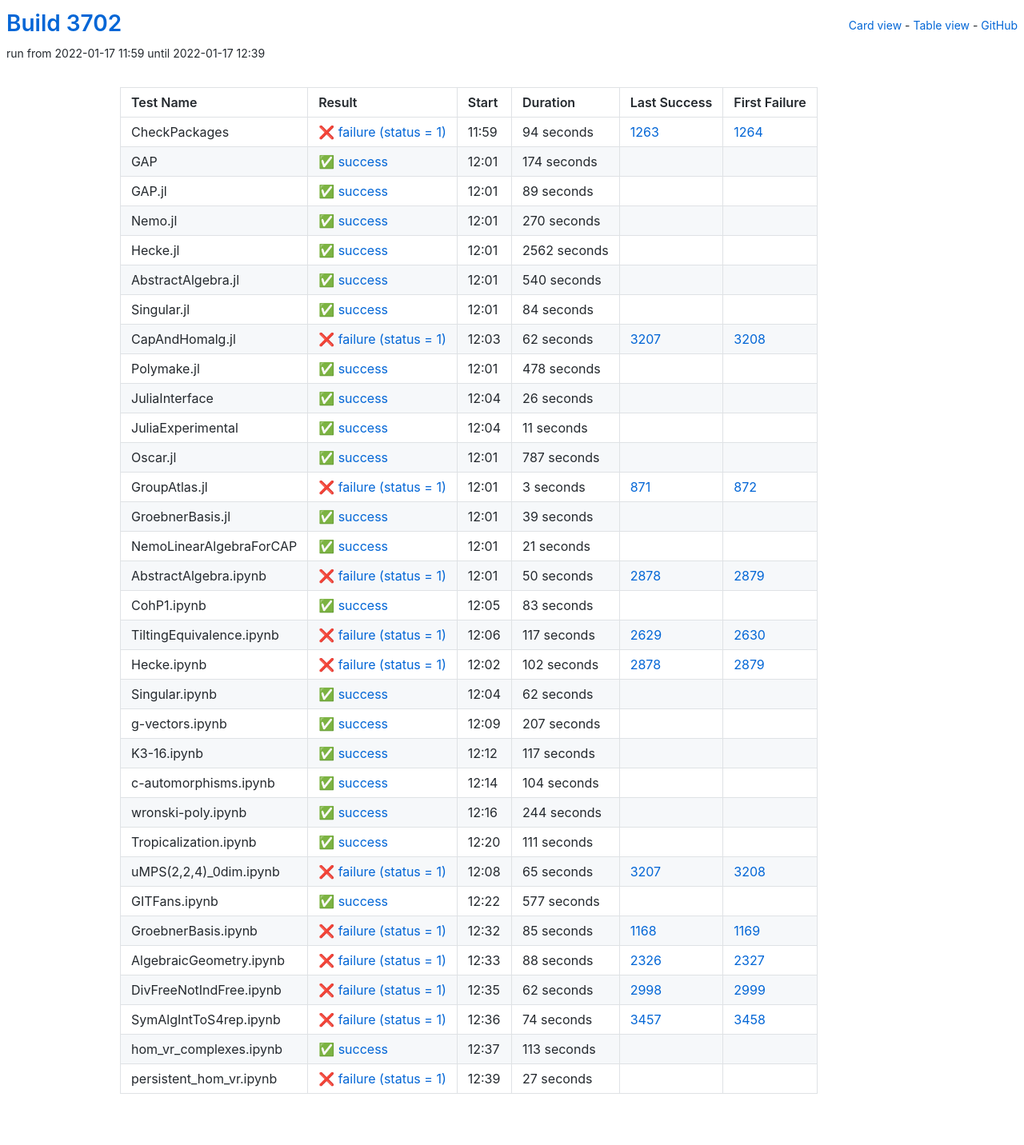
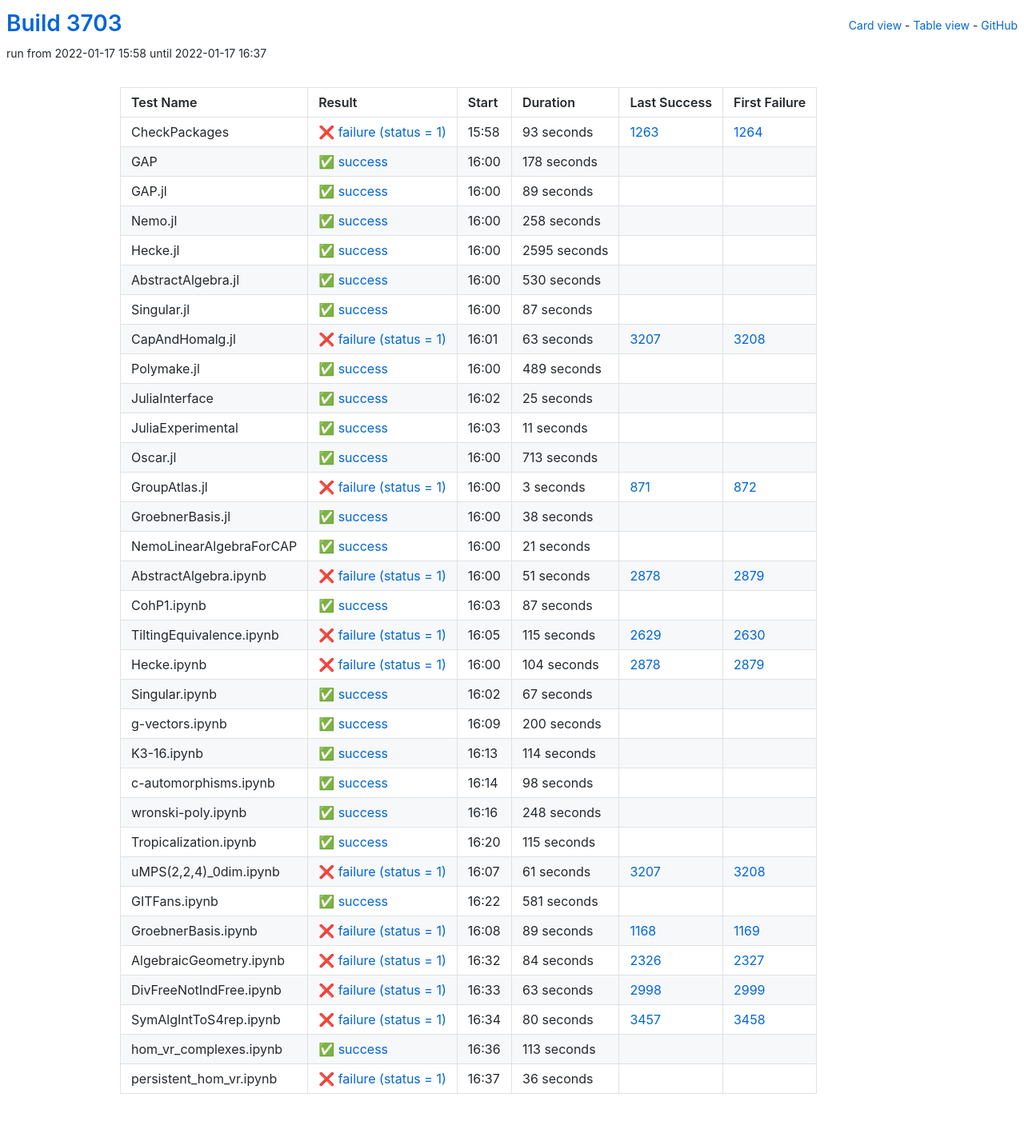
Before and after one commit to oscar-system/oscar-ci-status-stable, a Jekyll site: the page built from table.html, in a window 1280 px wide. Shown: the whole page at 80% size. Built offline with Jekyll 4.4.1, drawn with Linux system fonts in a browser that asks for light colours.

Commit message:
Build #3703

```diff
--- a/_data/ci.yml
+++ b/_data/ci.yml
@@ -1,6 +1,6 @@
 ---
-build: 3702
-build_url: https://oscarci.mathematik.uni-kl.de/job/oscar-stable/3702/
+build: 3703
+build_url: https://oscarci.mathematik.uni-kl.de/job/oscar-stable/3703/
 job: oscar-stable
 organization: oscar-system
 repo: oscar-ci-status-stable
@@ -8,32 +8,32 @@ repourl: https://github.com/oscar-system/oscar-ci-status-stable
 tests:
 - name: CheckPackages
   id: checkpackages
-  log: https://oscarci.mathematik.uni-kl.de/job/oscar-stable/3702/artifact/logs/build-3702/CheckPackages.log
-  start: 2022-01-17 11:59
+  log: https://oscarci.mathematik.uni-kl.de/job/oscar-stable/3703/artifact/logs/build-3703/CheckPackages.log
+  start: 2022-01-17 15:58
   success: false
   exitcode: 1
   status: failure
-  duration: 94
+  duration: 93
   last_success: 1263
   last_success_url: https://oscarci.mathematik.uni-kl.de/job/oscar-stable/1263/
   first_failure: 1264
   first_failure_url: https://oscarci.mathematik.uni-kl.de/job/oscar-stable/1264/
 - name: GAP
   id: gap
-  log: https://oscarci.mathematik.uni-kl.de/job/oscar-stable/3702/artifact/logs/build-3702/GAP.log
-  start: 2022-01-17 12:01
+  log: https://oscarci.mathematik.uni-kl.de/job/oscar-stable/3703/artifact/logs/build-3703/GAP.log
+  start: 2022-01-17 16:00
   success: true
   exitcode: 0
   status: success
-  duration: 174
+  duration: 178
   last_success: false
   last_success_url:
   first_failure: false
   first_failure_url:
 - name: GAP.jl
   id: gap-jl
-  log: https://oscarci.mathematik.uni-kl.de/job/oscar-stable/3702/artifact/logs/build-3702/GAP.jl.log
-  start: 2022-01-17 12:01
+  log: https://oscarci.mathematik.uni-kl.de/job/oscar-stable/3703/artifact/logs/build-3703/GAP.jl.log
+  start: 2022-01-17 16:00
   success: true
   exitcode: 0
   status: success
@@ -44,92 +44,92 @@ tests:
   first_failure_url:
 - name: Nemo.jl
   id: nemo-jl
-  log: https://oscarci.mathematik.uni-kl.de/job/oscar-stable/3702/artifact/logs/build-3702/Nemo.jl.log
-  start: 2022-01-17 12:01
+  log: https://oscarci.mathematik.uni-kl.de/job/oscar-stable/3703/artifact/logs/build-3703/Nemo.jl.log
+  start: 2022-01-17 16:00
   success: true
   exitcode: 0
   status: success
-  duration: 270
+  duration: 258
   last_success: false
   last_success_url:
   first_failure: false
   first_failure_url:
 - name: Hecke.jl
   id: hecke-jl
-  log: https://oscarci.mathematik.uni-kl.de/job/oscar-stable/3702/artifact/logs/build-3702/Hecke.jl.log
-  start: 2022-01-17 12:01
+  log: https://oscarci.mathematik.uni-kl.de/job/oscar-stable/3703/artifact/logs/build-3703/Hecke.jl.log
+  start: 2022-01-17 16:00
   success: true
   exitcode: 0
   status: success
-  duration: 2562
+  duration: 2595
   last_success: false
   last_success_url:
   first_failure: false
   first_failure_url:
 - name: AbstractAlgebra.jl
   id: abstractalgebra-jl
-  log: https://oscarci.mathematik.uni-kl.de/job/oscar-stable/3702/artifact/logs/build-3702/AbstractAlgebra.jl.log
-  start: 2022-01-17 12:01
+  log: https://oscarci.mathematik.uni-kl.de/job/oscar-stable/3703/artifact/logs/build-3703/AbstractAlgebra.jl.log
+  start: 2022-01-17 16:00
   success: true
   exitcode: 0
   status: success
-  duration: 540
+  duration: 530
   last_success: false
   last_success_url:
   first_failure: false
   first_failure_url:
 - name: Singular.jl
   id: singular-jl
-  log: https://oscarci.mathematik.uni-kl.de/job/oscar-stable/3702/artifact/logs/build-3702/Singular.jl.log
-  start: 2022-01-17 12:01
+  log: https://oscarci.mathematik.uni-kl.de/job/oscar-stable/3703/artifact/logs/build-3703/Singular.jl.log
+  start: 2022-01-17 16:00
   success: true
   exitcode: 0
   status: success
-  duration: 84
+  duration: 87
   last_success: false
   last_success_url:
   first_failure: false
   first_failure_url:
 - name: CapAndHomalg.jl
   id: capandhomalg-jl
-  log: https://oscarci.mathematik.uni-kl.de/job/oscar-stable/3702/artifact/logs/build-3702/CapAndHomalg.jl.log
-  start: 2022-01-17 12:03
+  log: https://oscarci.mathematik.uni-kl.de/job/oscar-stable/3703/artifact/logs/build-3703/CapAndHomalg.jl.log
+  start: 2022-01-17 16:01
   success: false
   exitcode: 1
   status: failure
-  duration: 62
+  duration: 63
   last_success: 3207
   last_success_url: https://oscarci.mathematik.uni-kl.de/job/oscar-stable/3207/
   first_failure: 3208
   first_failure_url: https://oscarci.mathematik.uni-kl.de/job/oscar-stable/3208/
 - name: Polymake.jl
   id: polymake-jl
-  log: https://oscarci.mathematik.uni-kl.de/job/oscar-stable/3702/artifact/logs/build-3702/Polymake.jl.log
-  start: 2022-01-17 12:01
+  log: https://oscarci.mathematik.uni-kl.de/job/oscar-stable/3703/artifact/logs/build-3703/Polymake.jl.log
+  start: 2022-01-17 16:00
   success: true
   exitcode: 0
   status: success
-  duration: 478
+  duration: 489
   last_success: false
   last_success_url:
   first_failure: false
   first_failure_url:
 - name: JuliaInterface
   id: juliainterface
-  log: https://oscarci.mathematik.uni-kl.de/job/oscar-stable/3702/artifact/logs/build-3702/JuliaInterface.log
-  start: 2022-01-17 12:04
+  log: https://oscarci.mathematik.uni-kl.de/job/oscar-stable/3703/artifact/logs/build-3703/JuliaInterface.log
+  start: 2022-01-17 16:02
   success: true
   exitcode: 0
   status: success
-  duration: 26
+  duration: 25
   last_success: false
   last_success_url:
   first_failure: false
   first_failure_url:
 - name: JuliaExperimental
   id: juliaexperimental
-  log: https://oscarci.mathematik.uni-kl.de/job/oscar-stable/3702/artifact/logs/build-3702/JuliaExperimental.log
-  start: 2022-01-17 12:04
+  log: https://oscarci.mathematik.uni-kl.de/job/oscar-stable/3703/artifact/logs/build-3703/JuliaExperimental.log
+  start: 2022-01-17 16:03
   success: true
   exitcode: 0
   status: success
@@ -140,20 +140,20 @@ tests:
   first_failure_url:
 - name: Oscar.jl
   id: oscar-jl
-  log: https://oscarci.mathematik.uni-kl.de/job/oscar-stable/3702/artifact/logs/build-3702/Oscar.jl.log
-  start: 2022-01-17 12:01
+  log: https://oscarci.mathematik.uni-kl.de/job/oscar-stable/3703/artifact/logs/build-3703/Oscar.jl.log
+  start: 2022-01-17 16:00
   success: true
   exitcode: 0
   status: success
-  duration: 787
+  duration: 713
   last_success: false
   last_success_url:
   first_failure: false
   first_failure_url:
 - name: GroupAtlas.jl
   id: groupatlas-jl
-  log: https://oscarci.mathematik.uni-kl.de/job/oscar-stable/3702/artifact/logs/build-3702/GroupAtlas.jl.log
-  start: 2022-01-17 12:01
+  log: https://oscarci.mathematik.uni-kl.de/job/oscar-stable/3703/artifact/logs/build-3703/GroupAtlas.jl.log
+  start: 2022-01-17 16:00
   success: false
   exitcode: 1
   status: failure
@@ -164,20 +164,20 @@ tests:
   first_failure_url: https://oscarci.mathematik.uni-kl.de/job/oscar-stable/872/
 - name: GroebnerBasis.jl
   id: groebnerbasis-jl
-  log: https://oscarci.mathematik.uni-kl.de/job/oscar-stable/3702/artifact/logs/build-3702/GroebnerBasis.jl.log
-  start: 2022-01-17 12:01
+  log: https://oscarci.mathematik.uni-kl.de/job/oscar-stable/3703/artifact/logs/build-3703/GroebnerBasis.jl.log
+  start: 2022-01-17 16:00
   success: true
   exitcode: 0
   status: success
-  duration: 39
+  duration: 38
   last_success: false
   last_success_url:
   first_failure: false
   first_failure_url:
 - name: NemoLinearAlgebraForCAP
   id: nemolinearalgebraforcap
-  log: https://oscarci.mathematik.uni-kl.de/job/oscar-stable/3702/artifact/logs/build-3702/NemoLinearAlgebraForCAP.log
-  start: 2022-01-17 12:01
+  log: https://oscarci.mathematik.uni-kl.de/job/oscar-stable/3703/artifact/logs/build-3703/NemoLinearAlgebraForCAP.log
+  start: 2022-01-17 16:00
   success: true
   exitcode: 0
   status: success
@@ -188,200 +188,200 @@ tests:
   first_failure_url:
 - name: AbstractAlgebra.ipynb
   id: abstractalgebra-ipynb
-  log: https://oscarci.mathematik.uni-kl.de/job/oscar-stable/3702/artifact/logs/build-3702/AbstractAlgebra.ipynb.log
-  start: 2022-01-17 12:01
+  log: https://oscarci.mathematik.uni-kl.de/job/oscar-stable/3703/artifact/logs/build-3703/AbstractAlgebra.ipynb.log
+  start: 2022-01-17 16:00
   success: false
   exitcode: 1
   status: failure
-  duration: 50
+  duration: 51
   last_success: 2878
   last_success_url: https://oscarci.mathematik.uni-kl.de/job/oscar-stable/2878/
   first_failure: 2879
   first_failure_url: https://oscarci.mathematik.uni-kl.de/job/oscar-stable/2879/
 - name: CohP1.ipynb
   id: cohp1-ipynb
-  log: https://oscarci.mathematik.uni-kl.de/job/oscar-stable/3702/artifact/logs/build-3702/CohP1.ipynb.log
-  start: 2022-01-17 12:05
+  log: https://oscarci.mathematik.uni-kl.de/job/oscar-stable/3703/artifact/logs/build-3703/CohP1.ipynb.log
+  start: 2022-01-17 16:03
   success: true
   exitcode: 0
   status: success
-  duration: 83
+  duration: 87
   last_success: false
   last_success_url:
   first_failure: false
   first_failure_url:
 - name: TiltingEquivalence.ipynb
   id: tiltingequivalence-ipynb
-  log: https://oscarci.mathematik.uni-kl.de/job/oscar-stable/3702/artifact/logs/build-3702/TiltingEquivalence.ipynb.log
-  start: 2022-01-17 12:06
+  log: https://oscarci.mathematik.uni-kl.de/job/oscar-stable/3703/artifact/logs/build-3703/TiltingEquivalence.ipynb.log
+  start: 2022-01-17 16:05
   success: false
   exitcode: 1
   status: failure
-  duration: 117
+  duration: 115
   last_success: 2629
   last_success_url: https://oscarci.mathematik.uni-kl.de/job/oscar-stable/2629/
   first_failure: 2630
   first_failure_url: https://oscarci.mathematik.uni-kl.de/job/oscar-stable/2630/
 - name: Hecke.ipynb
   id: hecke-ipynb
-  log: https://oscarci.mathematik.uni-kl.de/job/oscar-stable/3702/artifact/logs/build-3702/Hecke.ipynb.log
-  start: 2022-01-17 12:02
+  log: https://oscarci.mathematik.uni-kl.de/job/oscar-stable/3703/artifact/logs/build-3703/Hecke.ipynb.log
+  start: 2022-01-17 16:00
   success: false
   exitcode: 1
   status: failure
-  duration: 102
+  duration: 104
   last_success: 2878
   last_success_url: https://oscarci.mathematik.uni-kl.de/job/oscar-stable/2878/
   first_failure: 2879
   first_failure_url: https://oscarci.mathematik.uni-kl.de/job/oscar-stable/2879/
 - name: Singular.ipynb
   id: singular-ipynb
-  log: https://oscarci.mathematik.uni-kl.de/job/oscar-stable/3702/artifact/logs/build-3702/Singular.ipynb.log
-  start: 2022-01-17 12:04
+  log: https://oscarci.mathematik.uni-kl.de/job/oscar-stable/3703/artifact/logs/build-3703/Singular.ipynb.log
+  start: 2022-01-17 16:02
   success: true
   exitcode: 0
   status: success
-  duration: 62
+  duration: 67
   last_success: false
   last_success_url:
   first_failure: false
   first_failure_url:
 - name: g-vectors.ipynb
   id: g-vectors-ipynb
-  log: https://oscarci.mathematik.uni-kl.de/job/oscar-stable/3702/artifact/logs/build-3702/g-vectors.ipynb.log
-  start: 2022-01-17 12:09
+  log: https://oscarci.mathematik.uni-kl.de/job/oscar-stable/3703/artifact/logs/build-3703/g-vectors.ipynb.log
+  start: 2022-01-17 16:09
   success: true
   exitcode: 0
   status: success
-  duration: 207
+  duration: 200
   last_success: false
   last_success_url:
   first_failure: false
   first_failure_url:
 - name: K3-16.ipynb
   id: k3-16-ipynb
-  log: https://oscarci.mathematik.uni-kl.de/job/oscar-stable/3702/artifact/logs/build-3702/K3-16.ipynb.log
-  start: 2022-01-17 12:12
+  log: https://oscarci.mathematik.uni-kl.de/job/oscar-stable/3703/artifact/logs/build-3703/K3-16.ipynb.log
+  start: 2022-01-17 16:13
   success: true
   exitcode: 0
   status: success
-  duration: 117
+  duration: 114
   last_success: false
   last_success_url:
   first_failure: false
   first_failure_url:
 - name: c-automorphisms.ipynb
   id: c-automorphisms-ipynb
-  log: https://oscarci.mathematik.uni-kl.de/job/oscar-stable/3702/artifact/logs/build-3702/c-automorphisms.ipynb.log
-  start: 2022-01-17 12:14
+  log: https://oscarci.mathematik.uni-kl.de/job/oscar-stable/3703/artifact/logs/build-3703/c-automorphisms.ipynb.log
+  start: 2022-01-17 16:14
   success: true
   exitcode: 0
   status: success
-  duration: 104
+  duration: 98
   last_success: false
   last_success_url:
   first_failure: false
   first_failure_url:
 - name: wronski-poly.ipynb
   id: wronski-poly-ipynb
-  log: https://oscarci.mathematik.uni-kl.de/job/oscar-stable/3702/artifact/logs/build-3702/wronski-poly.ipynb.log
-  start: 2022-01-17 12:16
+  log: https://oscarci.mathematik.uni-kl.de/job/oscar-stable/3703/artifact/logs/build-3703/wronski-poly.ipynb.log
+  start: 2022-01-17 16:16
   success: true
   exitcode: 0
   status: success
-  duration: 244
+  duration: 248
   last_success: false
   last_success_url:
   first_failure: false
   first_failure_url:
 - name: Tropicalization.ipynb
   id: tropicalization-ipynb
-  log: https://oscarci.mathematik.uni-kl.de/job/oscar-stable/3702/artifact/logs/build-3702/Tropicalization.ipynb.log
-  start: 2022-01-17 12:20
+  log: https://oscarci.mathematik.uni-kl.de/job/oscar-stable/3703/artifact/logs/build-3703/Tropicalization.ipynb.log
+  start: 2022-01-17 16:20
   success: true
   exitcode: 0
   status: success
-  duration: 111
+  duration: 115
   last_success: false
   last_success_url:
   first_failure: false
   first_failure_url:
 - name: uMPS(2,2,4)_0dim.ipynb
   id: umps-2-2-4-0dim-ipynb
-  log: https://oscarci.mathematik.uni-kl.de/job/oscar-stable/3702/artifact/logs/build-3702/uMPS-2-2-4-_0dim.ipynb.log
-  start: 2022-01-17 12:08
+  log: https://oscarci.mathematik.uni-kl.de/job/oscar-stable/3703/artifact/logs/build-3703/uMPS-2-2-4-_0dim.ipynb.log
+  start: 2022-01-17 16:07
   success: false
   exitcode: 1
   status: failure
-  duration: 65
+  duration: 61
   last_success: 3207
   last_success_url: https://oscarci.mathematik.uni-kl.de/job/oscar-stable/3207/
   first_failure: 3208
   first_failure_url: https://oscarci.mathematik.uni-kl.de/job/oscar-stable/3208/
 - name: GITFans.ipynb
   id: gitfans-ipynb
-  log: https://oscarci.mathematik.uni-kl.de/job/oscar-stable/3702/artifact/logs/build-3702/GITFans.ipynb.log
-  start: 2022-01-17 12:22
+  log: https://oscarci.mathematik.uni-kl.de/job/oscar-stable/3703/artifact/logs/build-3703/GITFans.ipynb.log
+  start: 2022-01-17 16:22
   success: true
   exitcode: 0
   status: success
-  duration: 577
+  duration: 581
   last_success: false
   last_success_url:
   first_failure: false
   first_failure_url:
 - name: GroebnerBasis.ipynb
   id: groebnerbasis-ipynb
-  log: https://oscarci.mathematik.uni-kl.de/job/oscar-stable/3702/artifact/logs/build-3702/GroebnerBasis.ipynb.log
-  start: 2022-01-17 12:32
+  log: https://oscarci.mathematik.uni-kl.de/job/oscar-stable/3703/artifact/logs/build-3703/GroebnerBasis.ipynb.log
+  start: 2022-01-17 16:08
   success: false
   exitcode: 1
   status: failure
-  duration: 85
+  duration: 89
   last_success: 1168
   last_success_url: https://oscarci.mathematik.uni-kl.de/job/oscar-stable/1168/
   first_failure: 1169
   first_failure_url: https://oscarci.mathematik.uni-kl.de/job/oscar-stable/1169/
 - name: AlgebraicGeometry.ipynb
   id: algebraicgeometry-ipynb
-  log: https://oscarci.mathematik.uni-kl.de/job/oscar-stable/3702/artifact/logs/build-3702/AlgebraicGeometry.ipynb.log
-  start: 2022-01-17 12:33
+  log: https://oscarci.mathematik.uni-kl.de/job/oscar-stable/3703/artifact/logs/build-3703/AlgebraicGeometry.ipynb.log
+  start: 2022-01-17 16:32
   success: false
   exitcode: 1
   status: failure
-  duration: 88
+  duration: 84
   last_success: 2326
   last_success_url: https://oscarci.mathematik.uni-kl.de/job/oscar-stable/2326/
   first_failure: 2327
   first_failure_url: https://oscarci.mathematik.uni-kl.de/job/oscar-stable/2327/
 - name: DivFreeNotIndFree.ipynb
   id: divfreenotindfree-ipynb
-  log: https://oscarci.mathematik.uni-kl.de/job/oscar-stable/3702/artifact/logs/build-3702/DivFreeNotIndFree.ipynb.log
-  start: 2022-01-17 12:35
+  log: https://oscarci.mathematik.uni-kl.de/job/oscar-stable/3703/artifact/logs/build-3703/DivFreeNotIndFree.ipynb.log
+  start: 2022-01-17 16:33
   success: false
   exitcode: 1
   status: failure
-  duration: 62
+  duration: 63
   last_success: 2998
   last_success_url: https://oscarci.mathematik.uni-kl.de/job/oscar-stable/2998/
   first_failure: 2999
   first_failure_url: https://oscarci.mathematik.uni-kl.de/job/oscar-stable/2999/
 - name: SymAlgIntToS4rep.ipynb
   id: symalginttos4rep-ipynb
-  log: https://oscarci.mathematik.uni-kl.de/job/oscar-stable/3702/artifact/logs/build-3702/SymAlgIntToS4rep.ipynb.log
-  start: 2022-01-17 12:36
+  log: https://oscarci.mathematik.uni-kl.de/job/oscar-stable/3703/artifact/logs/build-3703/SymAlgIntToS4rep.ipynb.log
+  start: 2022-01-17 16:34
   success: false
   exitcode: 1
   status: failure
-  duration: 74
+  duration: 80
   last_success: 3457
   last_success_url: https://oscarci.mathematik.uni-kl.de/job/oscar-stable/3457/
   first_failure: 3458
   first_failure_url: https://oscarci.mathematik.uni-kl.de/job/oscar-stable/3458/
 - name: hom_vr_complexes.ipynb
   id: hom-vr-complexes-ipynb
-  log: https://oscarci.mathematik.uni-kl.de/job/oscar-stable/3702/artifact/logs/build-3702/hom_vr_complexes.ipynb.log
-  start: 2022-01-17 12:37
+  log: https://oscarci.mathematik.uni-kl.de/job/oscar-stable/3703/artifact/logs/build-3703/hom_vr_complexes.ipynb.log
+  start: 2022-01-17 16:36
   success: true
   exitcode: 0
   status: success
@@ -392,12 +392,12 @@ tests:
   first_failure_url:
 - name: persistent_hom_vr.ipynb
   id: persistent-hom-vr-ipynb
-  log: https://oscarci.mathematik.uni-kl.de/job/oscar-stable/3702/artifact/logs/build-3702/persistent_hom_vr.ipynb.log
-  start: 2022-01-17 12:39
+  log: https://oscarci.mathematik.uni-kl.de/job/oscar-stable/3703/artifact/logs/build-3703/persistent_hom_vr.ipynb.log
+  start: 2022-01-17 16:37
   success: false
   exitcode: 1
   status: failure
-  duration: 27
+  duration: 36
   last_success: false
   last_success_url:
   first_failure: false
```
Also changed, not shown: README.md.
